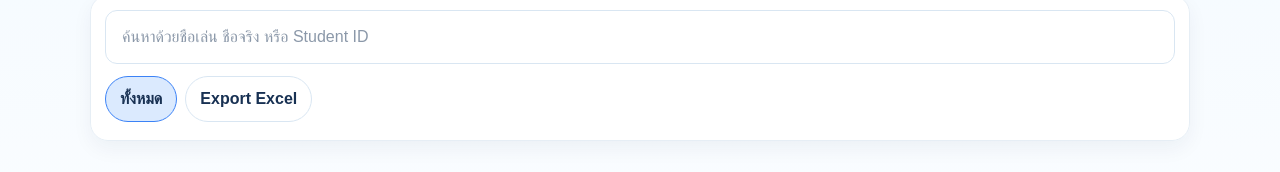
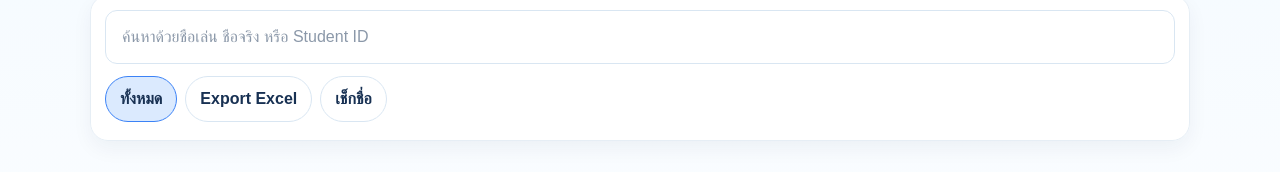
Before and after one commit to tonyth-tech/mods-edu-demo, a Next.js app: page / in a window 1280 px wide. Shown: the part 253-425 px from the top of the page. Built offline with nearby package versions, Linux system fonts and the light colour scheme; no server answers; the database is empty.

Commit message:
add attendance button to dashboard

```diff
--- a/app/page.js
+++ b/app/page.js
@@ -67,7 +67,6 @@ export default function Home() {
     <div className="mods-page">
       <div className="mods-container">
 
-        {/* HEADER */}
         <div className="mods-header">
           <div className="mods-header-text">
             <div className="mods-header-label">
@@ -88,14 +87,12 @@ export default function Home() {
           </div>
         </div>
 
-        {/* STATS */}
         <div className="mods-stats">
           <MiniStat title="เด็กทั้งหมด" value={children.length} bg="#e0f2fe" />
           <MiniStat title="กำลังแสดง" value={filteredChildren.length} bg="#dcfce7" />
           <MiniStat title="ห้องเรียน" value={classOptions.length - 1} bg="#fef3c7" />
         </div>
 
-        {/* SEARCH + FILTER */}
         <div className="mods-tools">
           <input
             type="text"
@@ -119,13 +116,15 @@ export default function Home() {
             <a href="/export" className="mods-chip mods-chip-link">
               Export Excel
             </a>
+
+            <a href="/attendance" className="mods-chip mods-chip-link">
+              เช็กชื่อ
+            </a>
           </div>
         </div>
 
-        {/* CHILD GRID */}
         <div className="mods-grid">
           {filteredChildren.map((child) => {
-
             const displayName =
               child.nickname
                 ? `น้อง${child.nickname}`
```
